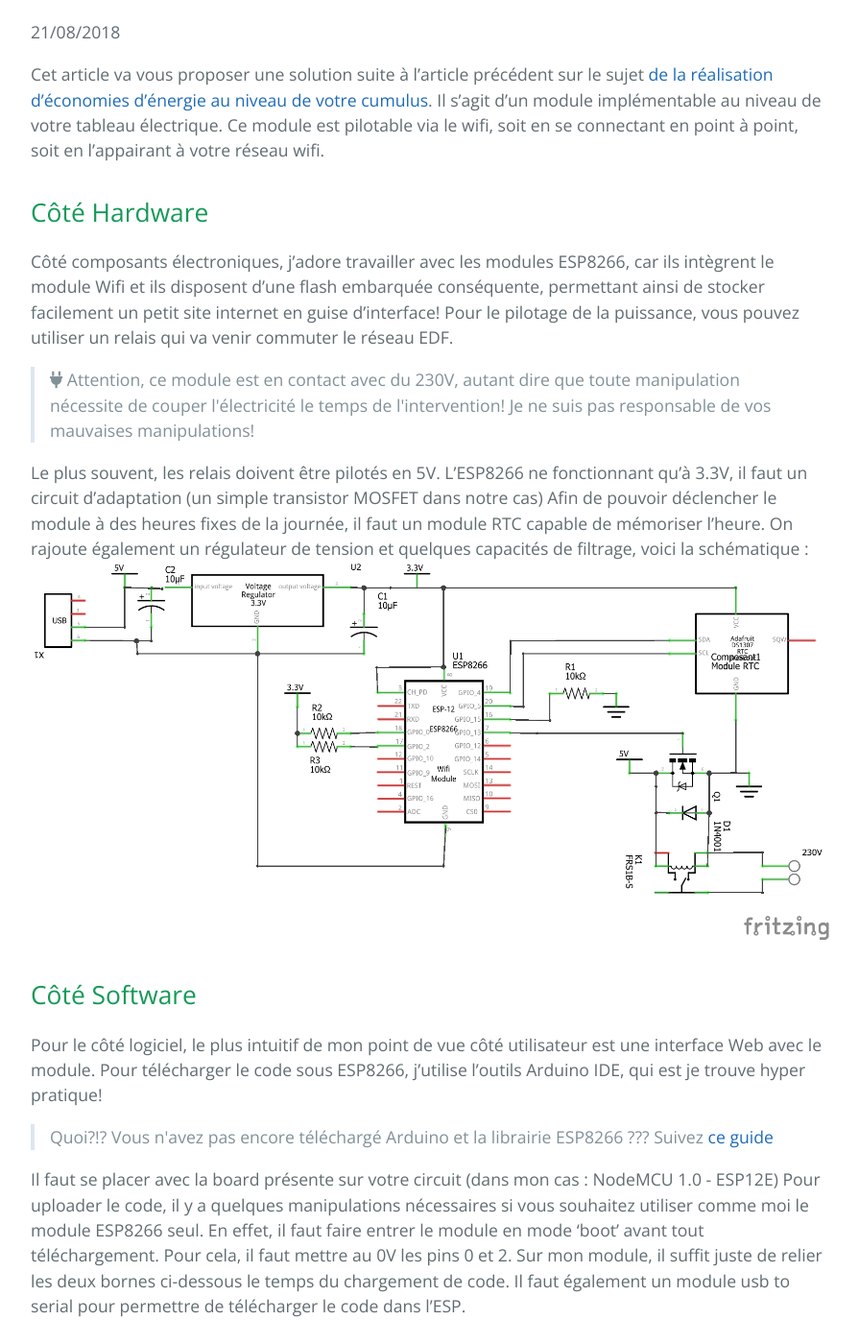
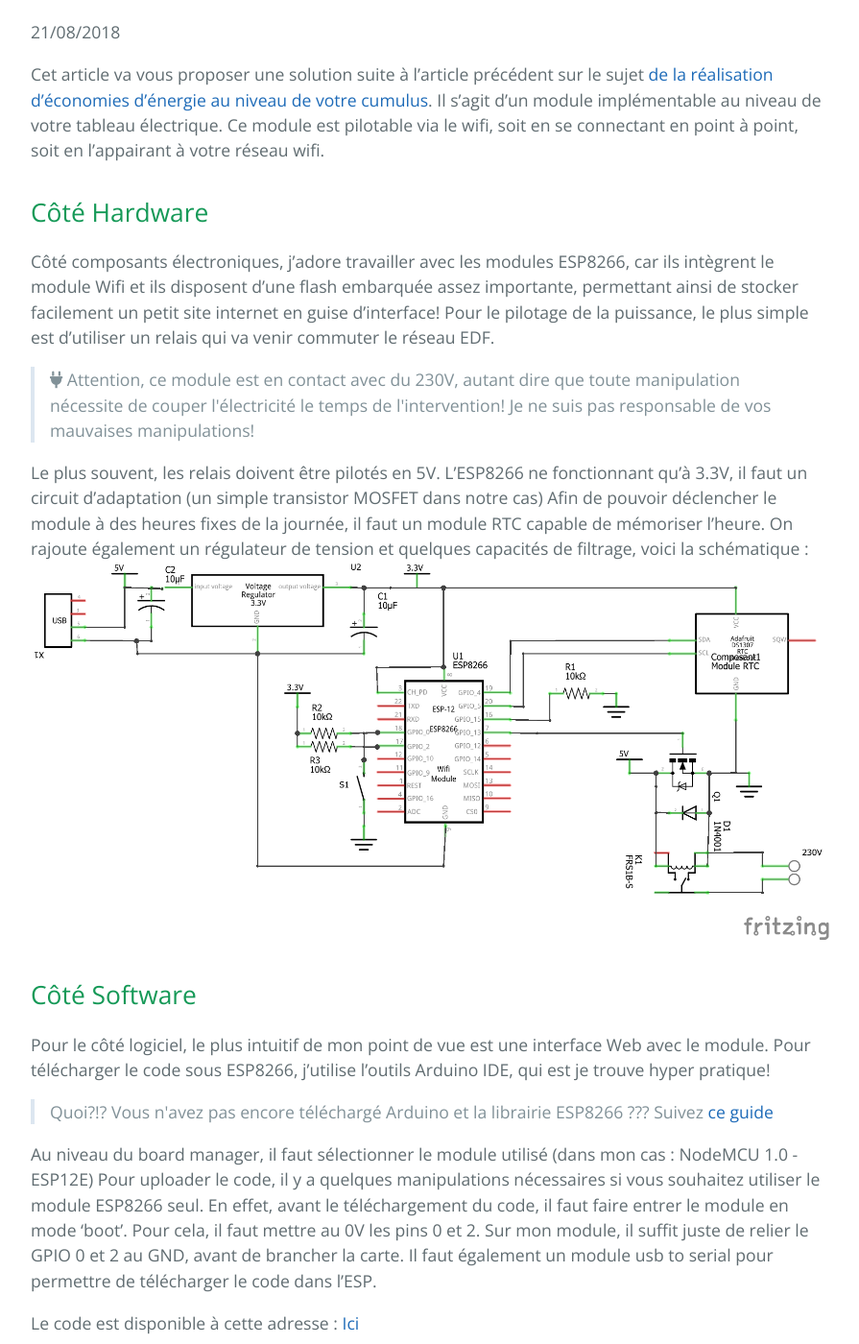
Before and after one commit to dufoura/dufoura.github.io, a Jekyll site: the page built from _posts/2018-08-21-fabriquer-votre-module-cumulus.markdown, in a window 1280 px wide and 1400 px high, scrolled down 195 px. Shown: the whole window at 96% size, without its empty margins (192-1087 px from the left). Built offline with Jekyll 4.4.1, drawn with Linux system fonts in a browser that asks for light colours; nearby versions of some CDN libraries; some of the changed text lies outside the part shown.

Commit message:
Correction posts et ajout lien vers code

```diff
--- a/_posts/2018-08-06-Diminuez-votre-consommation-eau-chaude.markdown
+++ b/_posts/2018-08-06-Diminuez-votre-consommation-eau-chaude.markdown
@@ -1,6 +1,6 @@
 ---
 layout: post
-title:  "Diminuez votre consommation d'eau chaude"
+title:  "Diminuez votre facture d'eau chaude"
 date:   2018-08-06 22:30:21 +0200
 categories: jekyll update
 image : Test2.png
--- a/_posts/2018-08-21-fabriquer-votre-module-cumulus.markdown
+++ b/_posts/2018-08-21-fabriquer-votre-module-cumulus.markdown
@@ -12,9 +12,9 @@
 Ce module est pilotable via le wifi, soit en se connectant en point à point, soit en l'appairant à votre réseau wifi.
 
 <h2> Côté Hardware </h2>
-Côté composants électroniques, j'adore travailler avec les modules ESP8266, car ils intègrent le module Wifi et ils disposent d'une flash embarquée conséquente,
+Côté composants électroniques, j'adore travailler avec les modules ESP8266, car ils intègrent le module Wifi et ils disposent d'une flash embarquée assez importante,
 permettant ainsi de stocker facilement un petit site internet en guise d'interface!
-Pour le pilotage de la puissance, vous pouvez utiliser un relais qui va venir commuter le réseau EDF.
+Pour le pilotage de la puissance, le plus simple est d'utiliser un relais qui va venir commuter le réseau EDF.
 <blockquote>
 <i class="fas fa-plug"></i>  Attention, ce module est en contact avec du 230V, autant dire que toute manipulation nécessite de couper l'électricité le temps de l'intervention!
 Je ne suis pas responsable de vos mauvaises manipulations!
@@ -25,17 +25,18 @@
 <img src="{{ "/assets/img/" | absolute_url }}esp_cumulus_schema.png">
 
 <h2> Côté Software </h2>
-Pour le côté logiciel, le plus intuitif de mon point de vue côté utilisateur est une interface Web avec le module.
+Pour le côté logiciel, le plus intuitif de mon point de vue est une interface Web avec le module.
 Pour télécharger le code sous ESP8266, j'utilise l'outils Arduino IDE, qui est je trouve hyper pratique!
 <blockquote>
 Quoi?!? Vous n'avez pas encore téléchargé Arduino et la librairie ESP8266 ??? Suivez <a href="https://github.com/esp8266/Arduino#installing-with-boards-manager">ce guide</a>
 </blockquote>
-Il faut se placer avec la board présente sur votre circuit (dans mon cas : NodeMCU 1.0 - ESP12E)
-Pour uploader le code, il y a quelques manipulations nécessaires si vous souhaitez utiliser comme moi le module ESP8266 seul.
-En effet, il faut faire entrer le module en mode 'boot' avant tout téléchargement.
-Pour cela, il faut mettre au 0V les pins 0 et 2. Sur mon module, il suffit juste de relier les deux bornes ci-dessous le temps du chargement de code.
+Au niveau du board manager, il faut sélectionner le module utilisé (dans mon cas : NodeMCU 1.0 - ESP12E)
+Pour uploader le code, il y a quelques manipulations nécessaires si vous souhaitez utiliser le module ESP8266 seul.
+En effet, avant le téléchargement du code, il faut faire entrer le module en mode 'boot'.
+Pour cela, il faut mettre au 0V les pins 0 et 2. Sur mon module, il suffit juste de relier le GPIO 0 et 2 au GND, avant de brancher la carte.
 Il faut également un module usb to serial pour permettre de télécharger le code dans l'ESP.
 
+Le code est disponible à cette adresse : <a href="https://github.com/dufoura/ESP_Cumulus.git"> Ici </a>
 
 <h2> Premiers pas avec le module </h2>
 Vous avez réussi à transférer le programme dans l'ESP8266? Bravo!
```
Also changed, not shown: other parts of _posts/2018-08-21-fabriquer-votre-module-cumulus.markdown (+2 -2 lines), assets/img/esp_cumulus_schema.png, 1 other file.
